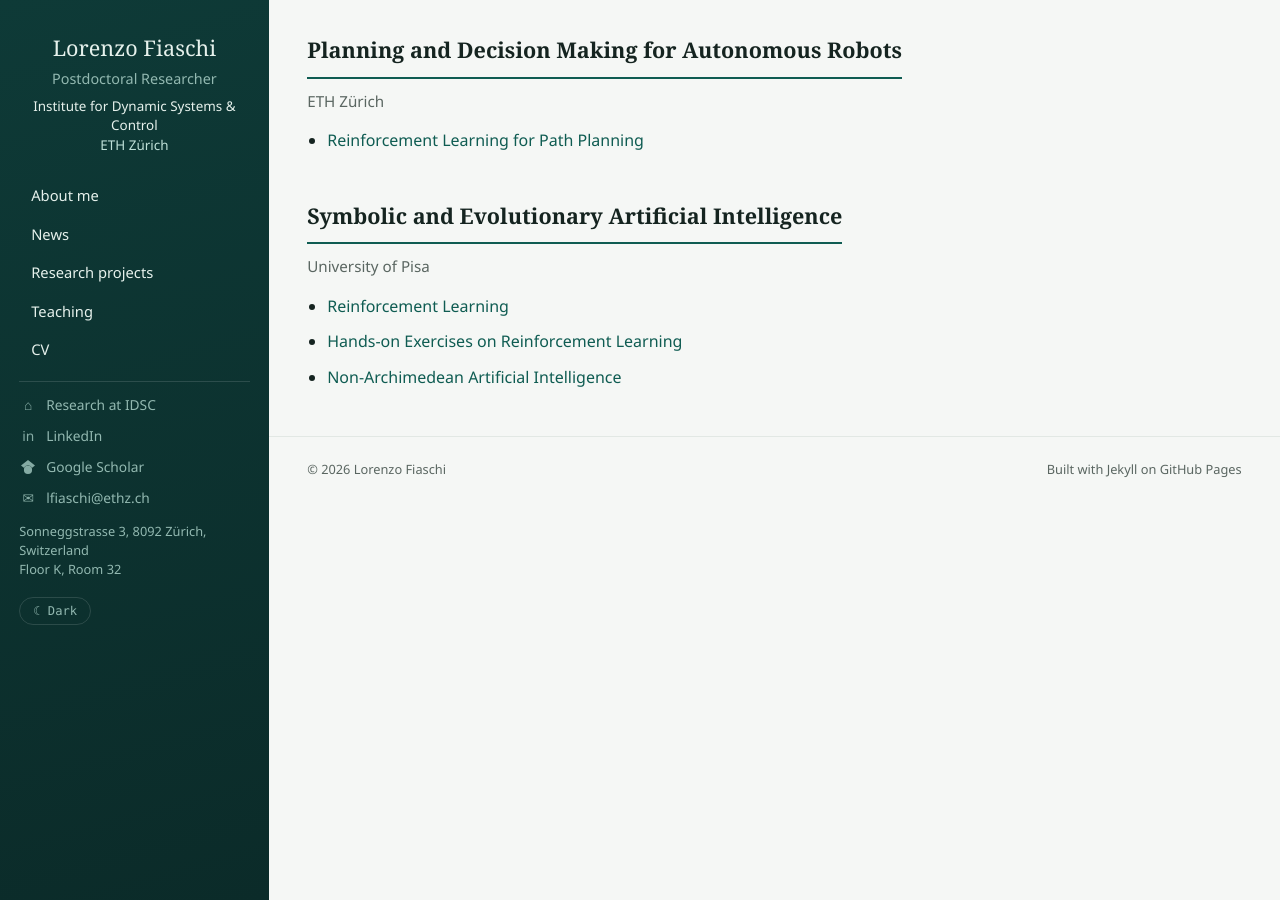
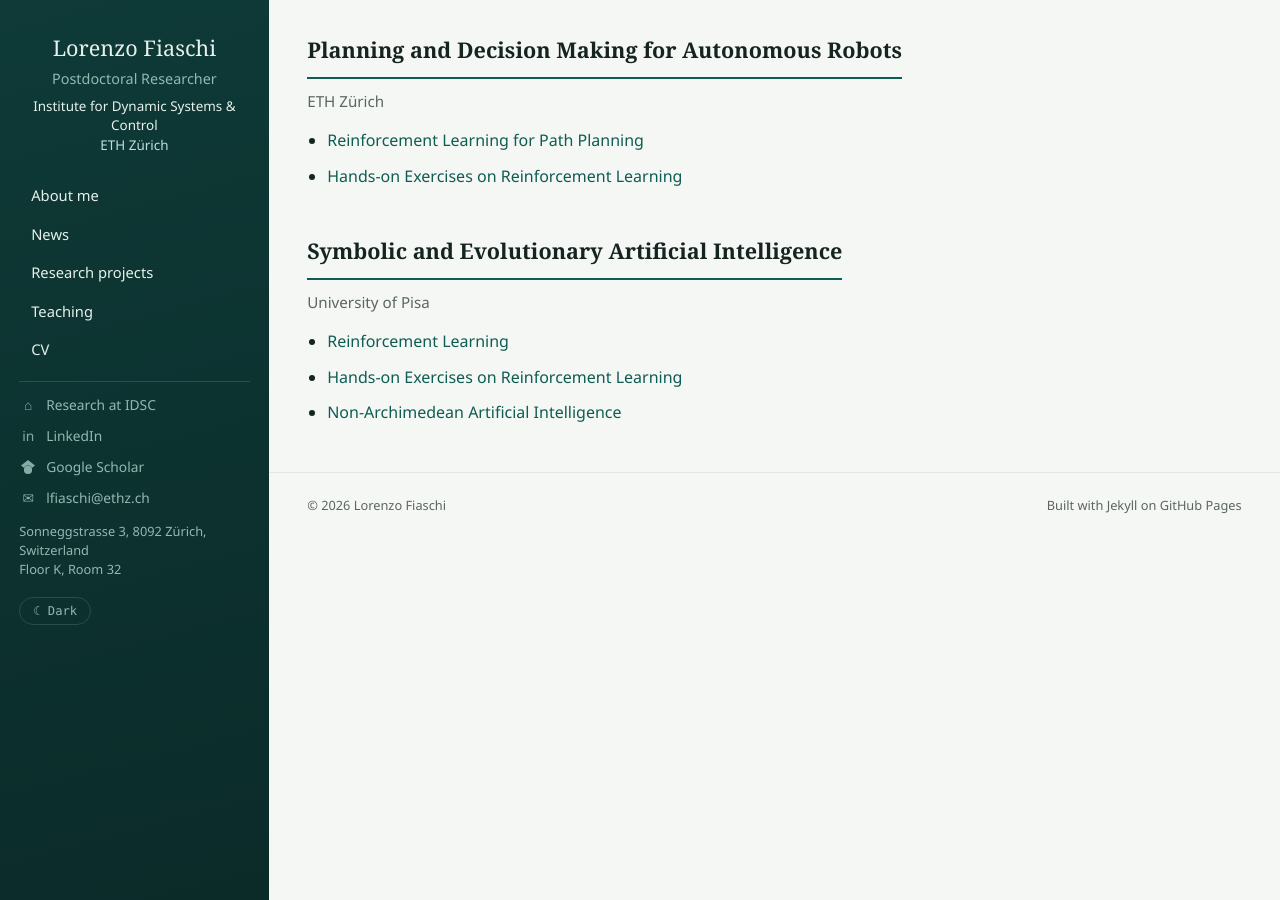
Before and after one commit to LoreFiaschi/LoreFiaschi.github.io, a Jekyll site: the page built from teaching-material.html, in a window 1280 px wide. Built offline with Jekyll 4.4.1, drawn with Linux system fonts in a browser that asks for light colours.

Commit message:
Update teaching_material.yml

```diff
--- a/_data/teaching_material.yml
+++ b/_data/teaching_material.yml
@@ -5,7 +5,8 @@
 - course: "Planning and Decision Making for Autonomous Robots"
   institution: "ETH Zürich"
   items:
-    - { title: "Reinforcement Learning for Path Planning", file: "/assets/teaching/PDM4AR.pdf" }
+    - { title: "Reinforcement Learning for Path Planning",     file: "/assets/teaching/PDM4AR.pdf" }
+    - { title: "Hands-on Exercises on Reinforcement Learning", file: "/assets/teaching/RL-exercises.zip" }
 
 - course: "Symbolic and Evolutionary Artificial Intelligence"
   institution: "University of Pisa"
```
